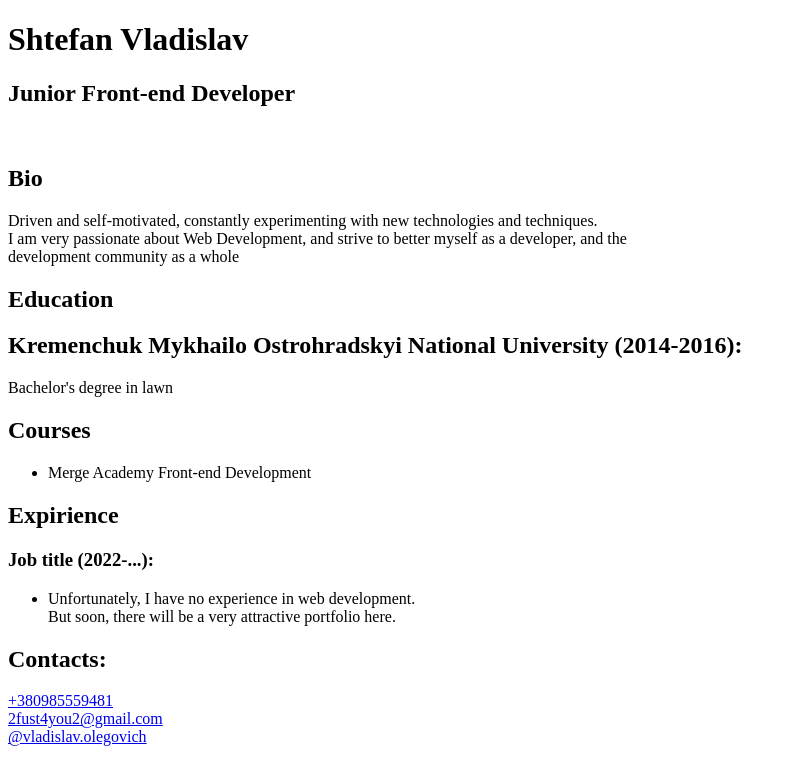
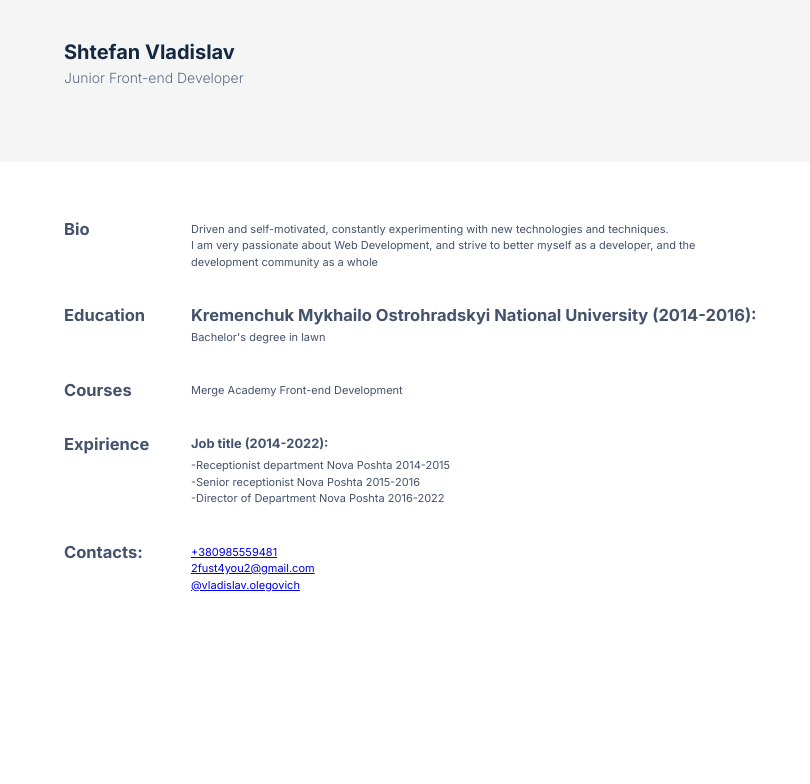
Before and after one commit to shtefannnn/cv, a plain HTML site: page index.html in a window 1280 px wide. Shown: the whole page, without its empty margins (0-810 px from the left). Drawn offline with Linux system fonts and the light colour scheme.

Commit message:
:art:new cv

```diff
--- a/index.html
+++ b/index.html
@@ -1,39 +1,70 @@
 <!DOCTYPE html>
 <html lang="en">
-
   <head>
-  <meta charset="UTF-8">
-  <meta http-equiv="X-UA-Compatible" content="IE=edge">
-  <meta name="viewport" content="width=device-width, initial-scale=1.0">
+    <meta charset="UTF-8" />
+    <meta http-equiv="X-UA-Compatible" content="IE=edge" />
+    <meta name="viewport" content="width=device-width, initial-scale=1.0" />
+    <link rel="stylesheet" href="/style.css" />
     <title>Vladislav Shtefan - CV</title>
   </head>
 
   <body>
+    <header>
       <h1>Shtefan Vladislav</h1>
       <h2>Junior Front-end Developer</h2>
-  <br>
-  <h2>Bio</h2>
-  <p>Driven and self-motivated, constantly experimenting with new technologies and techniques. <br>
-    I am very passionate about Web Development, and strive to better myself as a developer, and the <br>
-    development community as a whole</p>
-    <h2>Education</h2>
-    <h2>Kremenchuk Mykhailo Ostrohradskyi National University (2014-2016):</h2>
+      <br />
+    </header>
+    <div class="main">
+      <div class="wrapper">
+        <h2 class="title">Bio</h2>
+        <p>
+          Driven and self-motivated, constantly experimenting with new
+          technologies and techniques. <br />
+          I am very passionate about Web Development, and strive to better
+          myself as a developer, and the <br />
+          development community as a whole
+        </p>
+      </div>
+      <div class="wrapper">
+        <h2 class="title">Education</h2>
+        <div>
+          <h2 class="subtitle">
+            Kremenchuk Mykhailo Ostrohradskyi National University (2014-2016):
+          </h2>
           <p>Bachelor's degree in lawn</p>
-    <h2>Courses</h2>
+        </div>
+      </div>
+      <div class="wrapper">
+        <h2 class="title">Courses</h2>
         <ul>
           <li>Merge Academy Front-end Development</li>
         </ul>
-<h2>Expirience</h2>
-<h3>Job title (2022-...):</h3>
+      </div>
+      <div class="wrapper">
+        <h2 class="title">Expirience</h2>
+        <div>
+          <h3 class="subtitle">Job title (2014-2022):</h3>
           <ul>
-    <li>Unfortunately, I have no experience in web development. <br> But soon, there will be a very attractive portfolio here.</li>
+            <li>-Receptionist department Nova Poshta 2014-2015</li>
+            <li>-Senior receptionist Nova Poshta 2015-2016</li>
+            <li>-Director of Department Nova Poshta 2016-2022</li>
           </ul>
-<h2>Contacts:</h2>
+        </div>
+      </div>
+      <div class="wrapper">
+        <h2 class="title">Contacts:</h2>
+        <div>
           <a href="tell:+380985559481">+380985559481</a>
-<br>
+          <br />
           <a href="mailto:2fust4you2@gmail.com">2fust4you2@gmail.com</a>
-<br>
-<a href="https://instagram.com/vladislav.olegovich?igshid=YmMyMTA2M2Y" target="_blank">@vladislav.olegovich</a>
+          <br />
+          <a
+            href="https://instagram.com/vladislav.olegovich?igshid=YmMyMTA2M2Y"
+            target="_blank"
+            >@vladislav.olegovich</a
+          >
+        </div>
+      </div>
+    </div>
   </body>
-
 </html>
--- /dev/null
+++ b/style.css
@@ -0,0 +1,58 @@
+@import url('https://fonts.googleapis.com/css2?family=Inter:wght@300;400;700&display=swap');
+
+* {
+  box-sizing: border-box;
+  margin: 0;
+  padding: 0;
+  font-family: 'Inter', sans-serif;
+  list-style: none;
+}
+
+body {
+  font-weight: 400;
+  font-size: 11px;
+  line-height: 150%;
+  color: #44526c;
+ }
+
+
+header {
+    background-color: #F5F5F5;
+    padding: 40px 64px 59px;
+    margin-bottom: 59px;
+}
+
+.subtitle{
+ margin-bottom: 5px;
+}
+
+
+.main{
+  padding-left: 64px;
+}
+
+h1{
+  color: #152A41;
+  font-style: normal;
+  font-size: 20px;
+  line-height: 24px;
+  margin-bottom: 5px;
+}
+
+
+header h2 {
+  size: 14px;
+  color: #606C82;
+  font-weight: 300;
+  font-size: 14px;
+  line-height: 17px;
+}
+
+.wrapper{
+  display:flex;
+  margin-bottom: 37px;
+}
+
+.title{
+ width: 127px ;
+}
```
Lines whose indentation alone changed are shown as unchanged.
